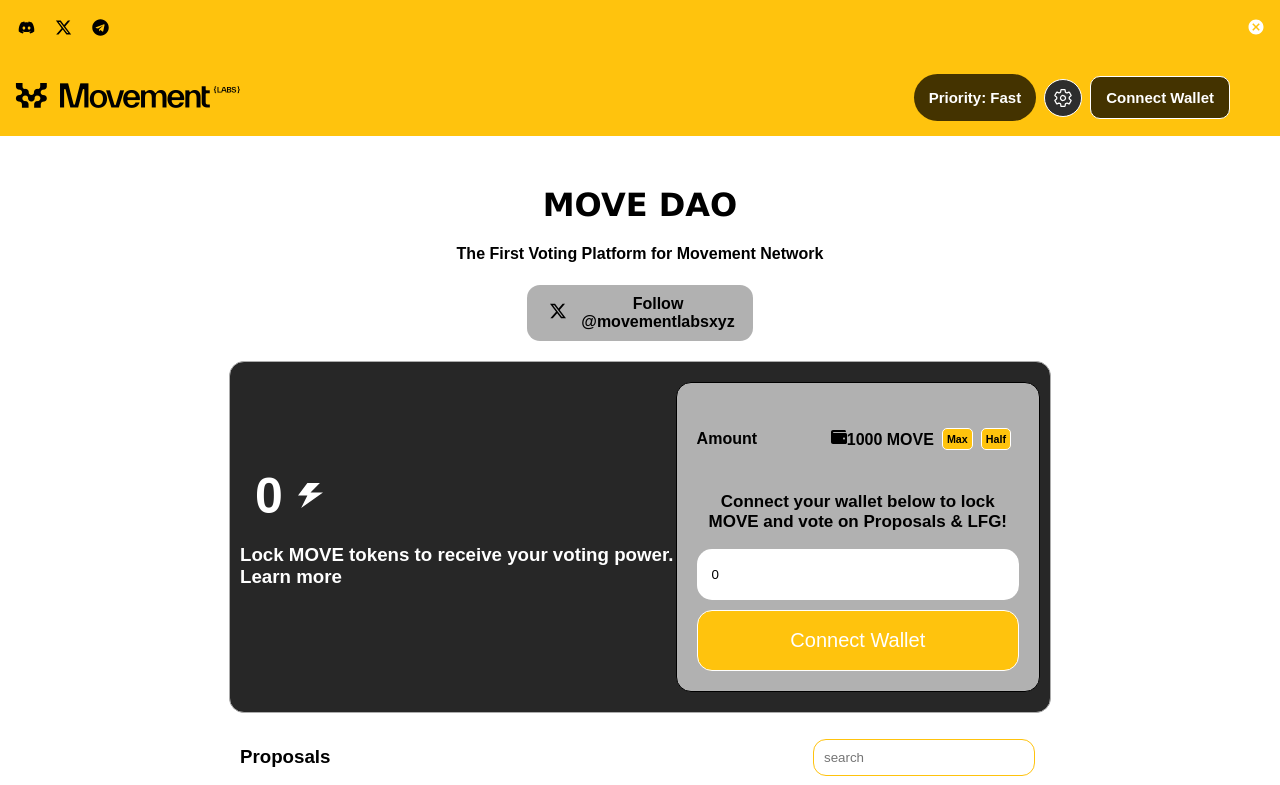
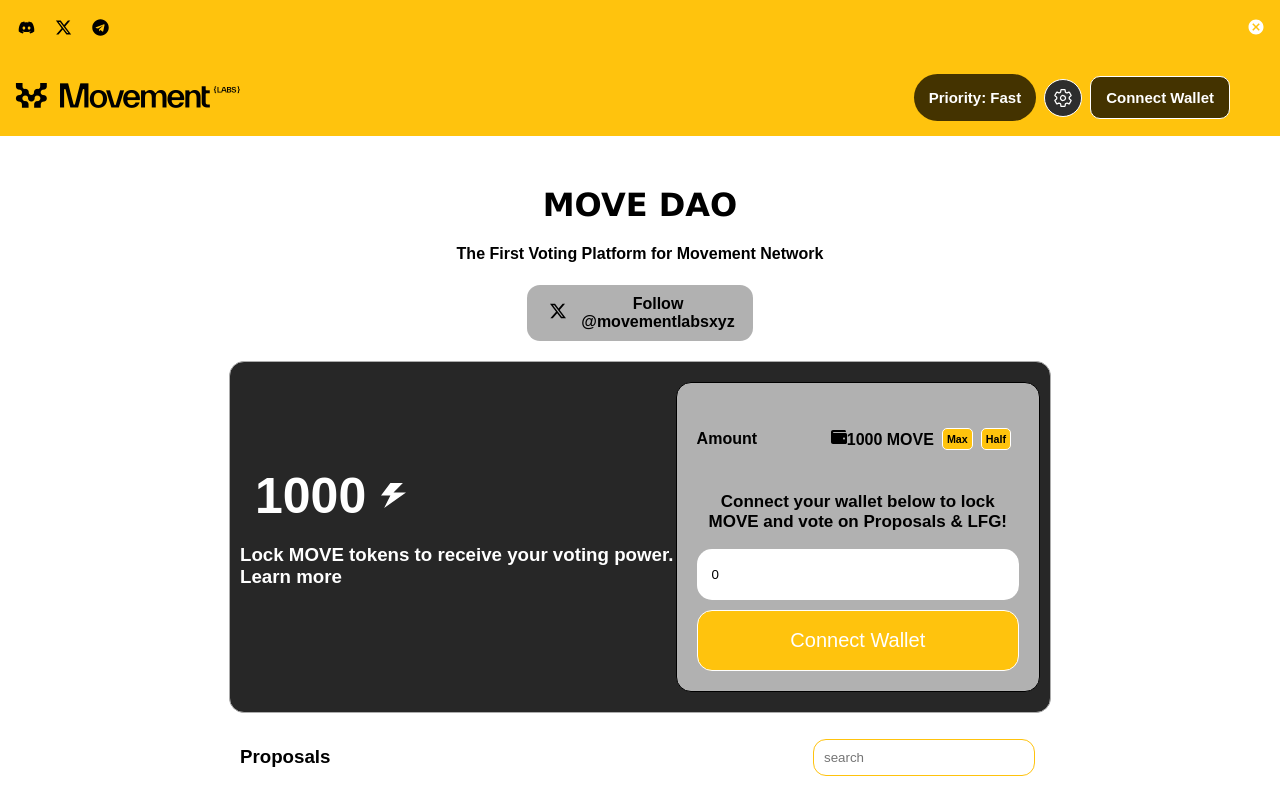
Before and after one commit to NileDex/voteDAO, a React (Create React App) app: page / in a window 1280 px wide. Shown: the top 785 px of the page. Built offline with nearby package versions, Linux system fonts and the light colour scheme; a web font is replaced by a local one.

Commit message:
Update Vote-data.js

```diff
--- a/src/component/Vote-data.js
+++ b/src/component/Vote-data.js
@@ -5,7 +5,7 @@
         <div className="vdata-container">
 
             <div className="vdata-info-one">
-                <div className="vote-power"><p>0   </p><span><ImPower /></span></div>
+                <div className="vote-power"><p>1000   </p><span><ImPower /></span></div>
                 <h3>Lock MOVE tokens to receive your voting power. Learn more</h3>
             </div>
 
```
